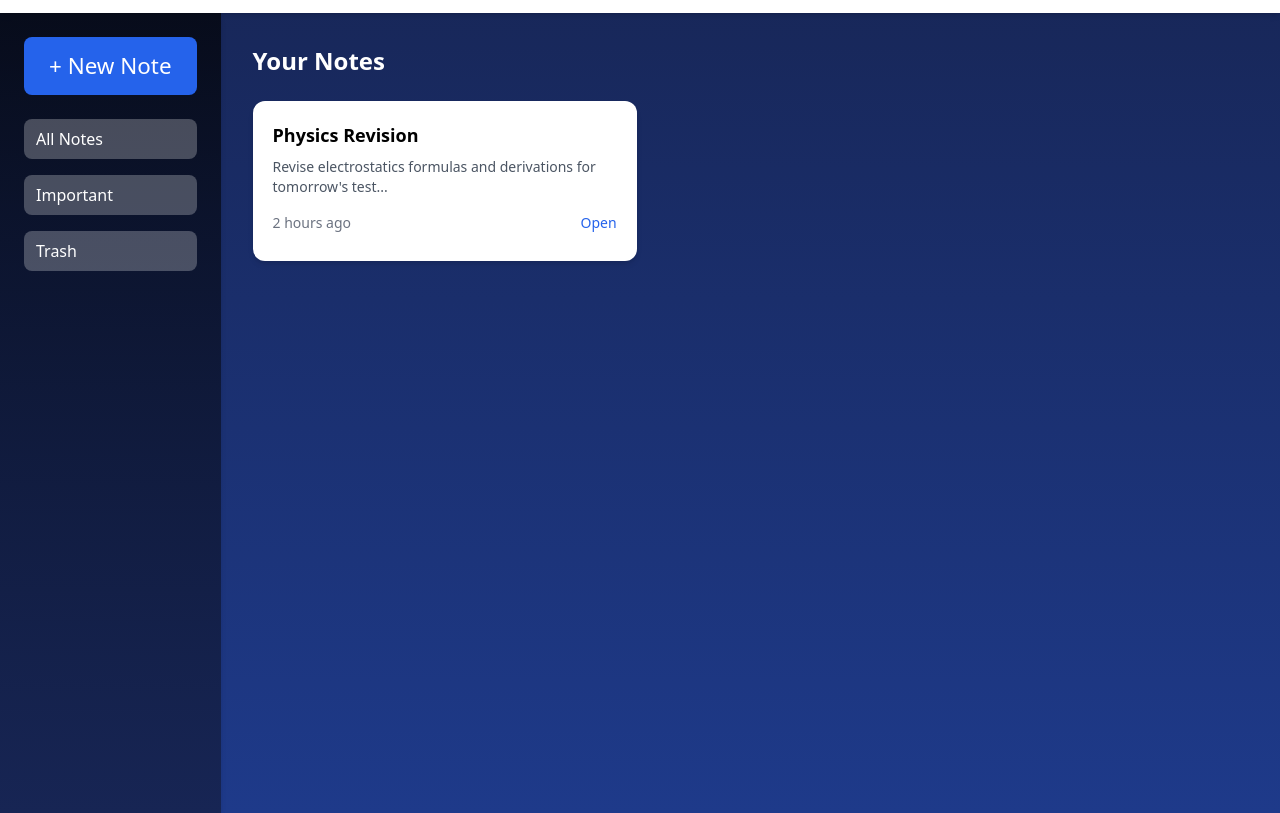
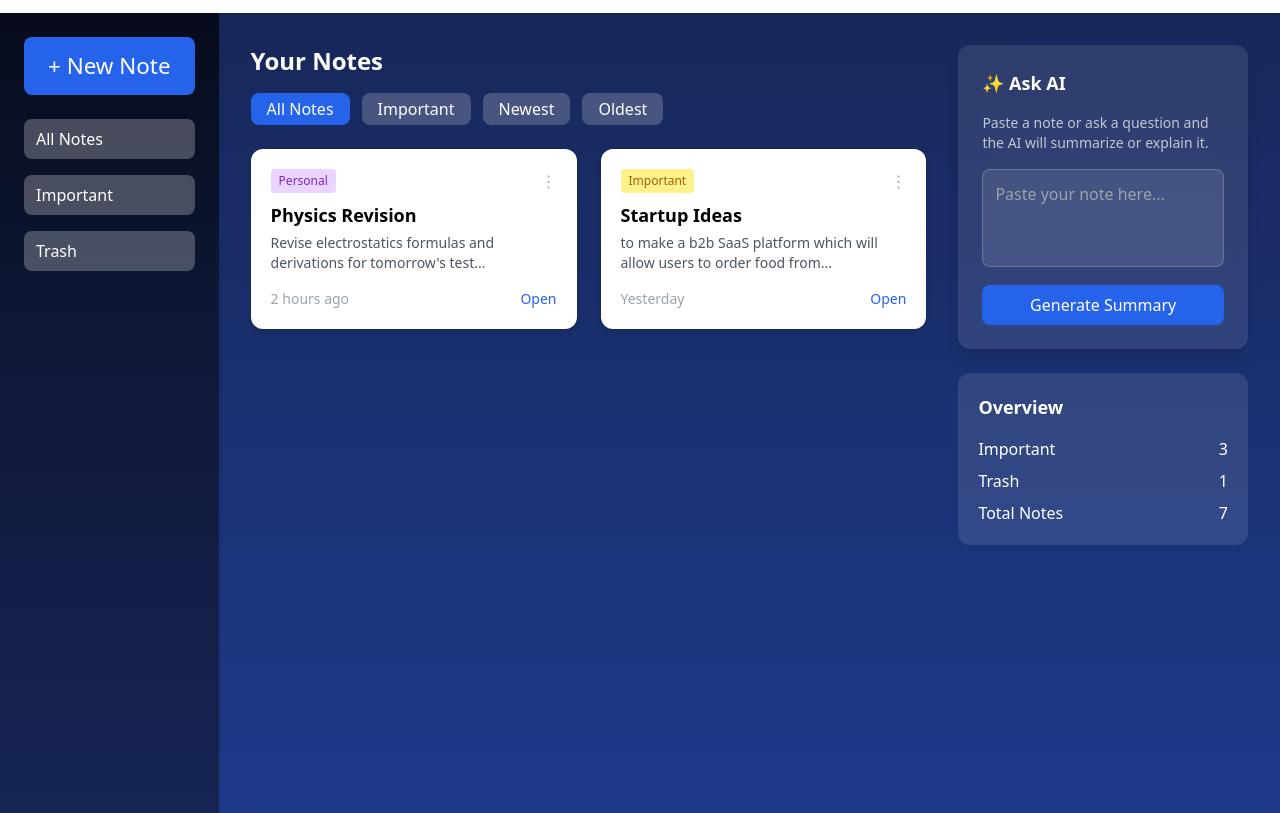
Before and after one commit to anshchatare228/noter, a plain HTML site: page dashboard.html in a window 1280 px wide. Shown: the part 86-899 px from the top of the page. Drawn offline with nearby package versions, Linux system fonts and the light colour scheme; a web font is replaced by a local one.

Commit message:
AI 'box' integrated | made changes to hero

```diff
--- a/dashboard.html
+++ b/dashboard.html
@@ -27,7 +27,7 @@
 
         <div class="flex items-center gap-6">
             <input type="text" placeholder="Search notes..."
-            class="px-4 py-2 rounded-lg border focus:outline-none focus:ring-2 focus:ring-blue-400" />
+                class="px-4 py-2 rounded-lg border focus:outline-none focus:ring-2 focus:ring-blue-400" />
 
             <a href="index.html" class="bg-blue-600 text-white px-4 py-2 rounded-lg hover:bg-blue-700">
                 Logout
@@ -41,7 +41,8 @@
         <!-- SIDEBAR -->
         <aside class="w-64 bg-gradient-to-b from-black/70 to-blue-950 shadow-md min-h-screen p-6">
 
-            <button class="w-full bg-blue-600 text-white text-[1.4rem] duration-300 py-3 rounded-lg mb-6 hover:bg-blue-700">
+            <button
+                class="w-full bg-blue-600 text-white text-[1.4rem] duration-300 py-3 rounded-lg mb-6 hover:bg-blue-700">
                 + New Note
             </button>
 
@@ -51,11 +52,13 @@
                     All Notes
                 </li>
 
-                <li class="flex items-center h-10 hover:text-blue-600 cursor-pointer pl-3 bg-white/25 hover:bg-white/60 duration-300 rounded-lg">
+                <li
+                    class="flex items-center h-10 hover:text-blue-600 cursor-pointer pl-3 bg-white/25 hover:bg-white/60 duration-300 rounded-lg">
                     Important
                 </li>
 
-                <li class="flex items-center h-10 hover:text-blue-600 cursor-pointer pl-3 bg-white/25 hover:bg-white/60 duration-300 rounded-lg">
+                <li
+                    class="flex items-center h-10 hover:text-blue-600 cursor-pointer pl-3 bg-white/25 hover:bg-white/60 duration-300 rounded-lg">
                     Trash
                 </li>
 
@@ -64,36 +67,131 @@
         </aside>
 
         <!-- NOTES GRID -->
-        <main class="flex p-8 ">
-            <div class="w-[80%]">
-                <h2 class="text-2xl font-semibold text-white mb-6">
-                    Your Notes
-                </h2>
+        <main class="flex gap-8 p-8 w-full">
 
-                <div>
+            <!-- MAIN SECTION -->
+            <div class="w-[70%]">
+
+                <h2 class="text-2xl font-semibold text-white mb-4">Your Notes</h2>
+
+                <!-- FILTER BAR -->
+                <div class="flex items-center justify-between mb-6">
+
+                    <div class="flex gap-3">
+
+                        <button class="bg-blue-600 text-white px-4 py-1 rounded-lg">All Notes</button>
+
+                        <button class="bg-white/20 text-white px-4 py-1 rounded-lg hover:bg-white/30">Important</button>
+
+                        <button class="bg-white/20 text-white px-4 py-1 rounded-lg hover:bg-white/30">Newest</button>
+
+                        <button class="bg-white/20 text-white px-4 py-1 rounded-lg hover:bg-white/30">Oldest</button>
+
+                    </div>
 
                 </div>
 
-                <div class="grid grid-cols-1 md:grid-cols-2 lg:grid-cols-3 gap-6">
 
-                    <!-- NOTE CARD -->
-                    <div class="w-[24rem] h-[10rem] overflow-x-hidden bg-white rounded-xl shadow-md p-5 hover:shadow-lg transition">
+                <!-- NOTES GRID -->
+                <div class="grid grid-cols-2 xl:grid-cols-2 gap-6">
 
-                        <h3 class="font-semibold text-lg mb-2">
-                            Physics Revision
-                        </h3>
+                    <!-- NOTE -->
+                    <div class=" bg-white rounded-xl shadow-md p-5 hover:shadow-lg transition">
 
-                        <p class="text-gray-600 text-sm">
-                            Revise electrostatics formulas and derivations for tomorrow's test...
-                        </p>
+                        <div class="flex justify-between items-center mb-2">
 
-                        <div class="flex justify-between mt-4 text-sm text-gray-500">
-                            <span>2 hours ago</span>
-                            <button class="text-blue-600 hover:underline">
-                                Open
-                            </button>
+                            <span class="bg-purple-200 text-purple-700 text-xs px-2 py-1 rounded">Personal</span>
+
+                            <span class="text-gray-400 cursor-pointer">⋮</span>
+
                         </div>
 
+                        <h3 class="font-semibold text-lg">Physics Revision</h3>
+
+                        <p class="text-gray-600 text-sm mt-1">Revise electrostatics formulas and derivations for tomorrow's test...</p>
+
+                        <div class="flex justify-between items-center mt-4 text-sm">
+
+                            <span class="text-gray-400">2 hours ago</span>
+
+                            <div class="flex gap-3">
+                                <button class="text-blue-600">Open</button>
+                            </div>
+
+                        </div>
+
+                    </div>
+
+
+                    <!-- NOTE -->
+                    <div class="bg-white rounded-xl shadow-md p-5 hover:shadow-lg transition">
+
+                        <div class="flex justify-between items-center mb-2">
+                            <span class="bg-yellow-200 text-yellow-700 text-xs px-2 py-1 rounded">Important</span>
+                            <span class="text-gray-400 cursor-pointer">⋮</span>
+                        </div>
+
+                        <h3 class="font-semibold text-lg">Startup Ideas</h3>
+
+                        <p class="text-gray-600 text-sm mt-1">to make a b2b SaaS platform which will allow users to order food from...</p>
+
+                        <div class="flex justify-between items-center mt-4 text-sm">
+                            <span class="text-gray-400">Yesterday</span>
+                            <button class="text-blue-600">Open</button>
+                        </div>
+
+                    </div>
+
+                </div>
+
+            </div>
+
+
+            <!-- RIGHT PANEL -->
+            <div class="w-[30%] flex flex-col gap-6">
+
+                <!--AI BOX-->
+                <div class="bg-white/10 backdrop-blur-md text-white p-6 rounded-xl shadow-lg">
+
+                    <h3 class="text-lg font-semibold mb-4 flex items-center gap-2">✨ Ask AI</h3>
+
+                    <p class="text-sm text-white/70 mb-4">Paste a note or ask a question and the AI will summarize or explain it.</p>
+
+                    <textarea
+                    rows="3"
+                    placeholder="Paste your note here..."
+                    class="w-full p-3 rounded-lg bg-white/10 border border-white/20 focus:outline-none focus:ring-2 focus:ring-blue-400 resize-none"
+                    ></textarea>
+
+                    <button
+                    class="mt-3 w-full bg-blue-600 hover:bg-blue-700 transition py-2 rounded-lg font-medium"
+                    >
+                    Generate Summary
+                    </button>
+
+                </div>
+
+
+                <!-- STATS -->
+                <div class="bg-white/10 text-white p-5 rounded-xl">
+
+                    <h3 class="text-lg font-semibold mb-4">
+                        Overview
+                    </h3>
+
+                    <div class="flex justify-between mb-2">
+                        <span>Important</span>
+                        <span>3</span>
+                    </div>
+
+                    <div class="flex justify-between mb-2">
+                        <span>Trash</span>
+                        <span>1</span>
+                    </div>
+
+                    <div class="flex justify-between">
+                        <span>Total Notes</span>
+                        <span>7</span>
                     </div>
 
                 </div>
```
